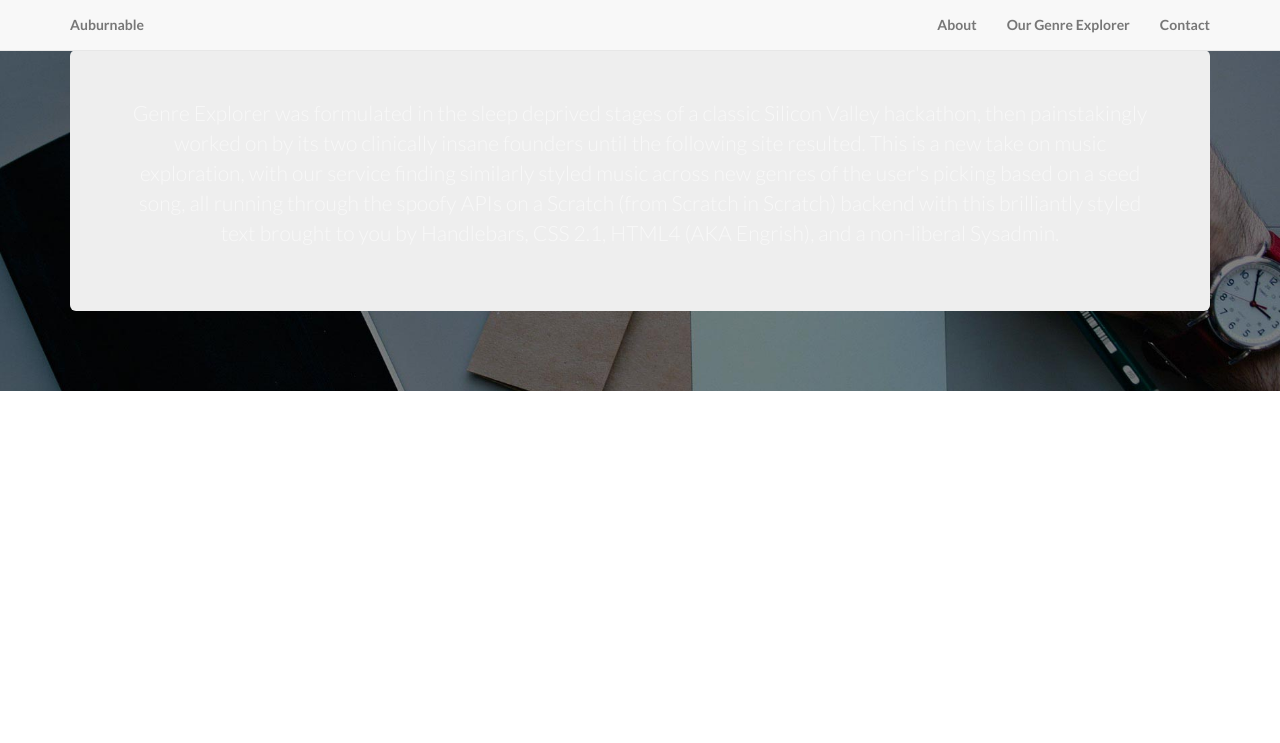
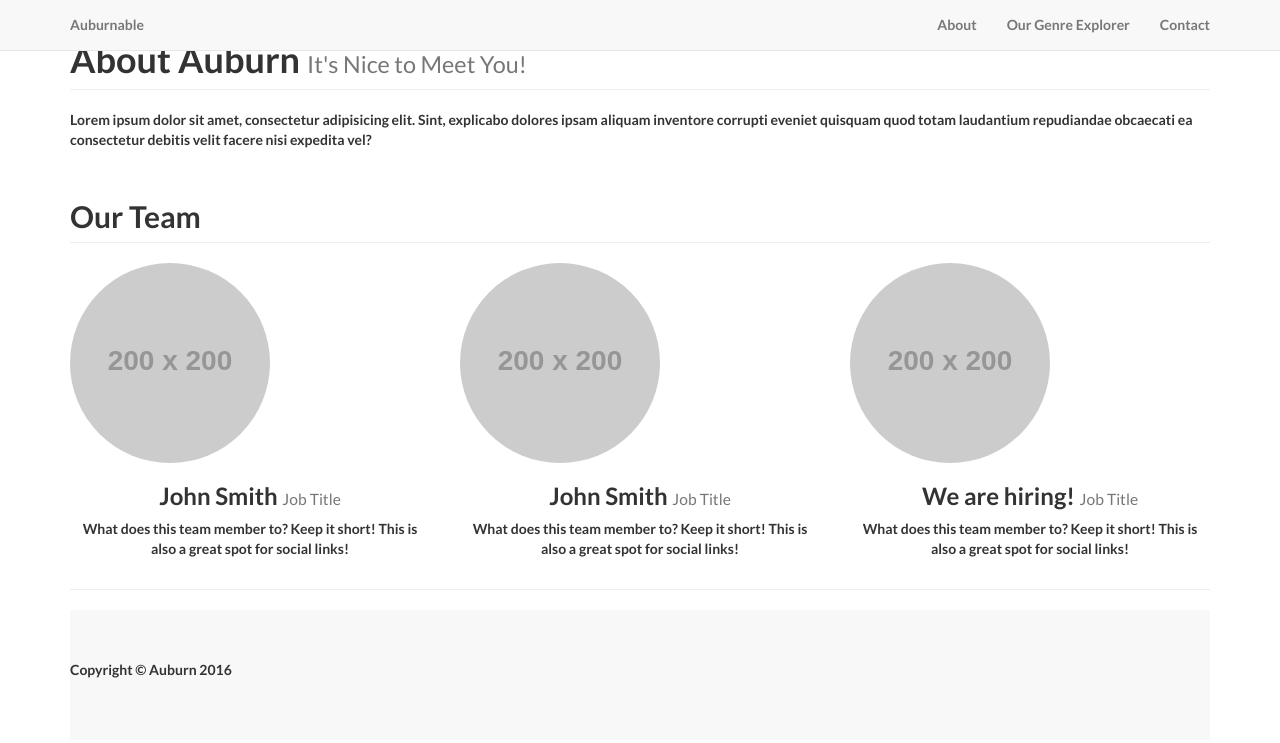
Before and after one commit to Murad-Awad/auburn, a plain HTML site: page about.html in a window 1280 px wide. Drawn offline with nearby package versions, Linux system fonts and the light colour scheme; placeholder pictures from the web are drawn by us.

Commit message:
Better looking about page

```diff
--- a/about.html
+++ b/about.html
@@ -1,28 +1,22 @@
 <!doctype html>
 <html>
 <head>
+ <meta charset="utf-8">
+    <meta http-equiv="X-UA-Compatible" content="IE=edge">
+    <meta name="viewport" content="width=device-width, initial-scale=1">
+    <meta name="description" content="">
+    <meta name="author" content="">
   <title>Welcome to Genre Explorer!</title>
   <!-- Bootstrap Core CSS -->
   <link href="css/bootstrap.min.css" rel="stylesheet">
 
   <!-- Custom CSS -->
   <link href="css/landing-page.css" rel="stylesheet">
+  <link rel="stylesheet" type="text/css" href="css/round-about.css">
 
   <!-- Custom Fonts -->
   <link href="font-awesome/css/font-awesome.min.css" rel="stylesheet" type="text/css">
-    <link href="https://fonts.googleapis.com/css?family=Lato:300,400,700,300italic,400italic,700italic" rel="stylesheet" type="text/css">       <style type="text/css">
-        #login, #loggedin {
-            display: none;
-        }
-
-        .text-overflow {
-            overflow: hidden;
-            text-overflow: ellipsis;
-            white-space: nowrap;
-            width: 500px;
-        }
-    </style>
-
+  <link href="https://fonts.googleapis.com/css?family=Lato:300,400,700,300italic,400italic,700italic" rel="stylesheet" type="text/css">
 <script>
   (function(i,s,o,g,r,a,m){i['GoogleAnalyticsObject']=r;i[r]=i[r]||function(){
     (i[r].q=i[r].q||[]).push(arguments)},i[r].l=1*new Date();a=s.createElement(o),
@@ -36,7 +30,8 @@
 </head>
 
 <body>
-<div id="navigation">
+
+    <!-- Navigation -->
     <nav class="navbar navbar-default navbar-fixed-top topnav" role="navigation">
         <div class="container topnav">
             <!-- Brand and toggle get grouped for better mobile display -->
@@ -53,7 +48,7 @@
             <div class="collapse navbar-collapse" id="bs-example-navbar-collapse-1">
                 <ul class="nav navbar-nav navbar-right">
                     <li>
-                        <a href="#about">About</a>
+                        <a href="about.html">About</a>
                     </li>
                     <li>
                         <a href="#services">Our Genre Explorer</a>
@@ -67,18 +62,72 @@
         </div>
         <!-- /.container -->
     </nav>
+
+
+    <!-- Header -->
+      <!-- Page Content -->
+    <div class="container">
+
+        <!-- Introduction Row -->
+        <div class="row">
+            <div class="col-lg-12">
+                <h1 class="page-header">About Auburn
+                    <small>It's Nice to Meet You!</small>
+                </h1>
+                <p>Lorem ipsum dolor sit amet, consectetur adipisicing elit. Sint, explicabo dolores ipsam aliquam inventore corrupti eveniet quisquam quod totam laudantium repudiandae obcaecati ea consectetur debitis velit facere nisi expedita vel?</p>
+            </div>
         </div>
 
- <div class="intro-header">
-    <div class="container text-center">
-      <div class="jumbotron">
-       <p> Genre Explorer was formulated in the sleep deprived stages of a classic Silicon Valley hackathon, then painstakingly worked on by its two clinically insane founders until the following site resulted. This is a new take on music exploration, with our service finding similarly styled music across new genres of the user's picking based on a seed song, all running through the spoofy APIs on a Scratch (from Scratch in Scratch) backend with this brilliantly styled text brought to you by Handlebars, CSS 2.1, HTML4 (AKA Engrish), and a non-liberal Sysadmin. </p>
+        <!-- Team Members Row -->
+        <div class="row">
+            <div class="col-lg-12">
+                <h2 class="page-header">Our Team</h2>
+            </div>
+            <div class="col-lg-4 col-sm-6 text-center">
+                <img class="img-circle img-responsive img-center" src="http://placehold.it/200x200" alt="">
+                <h3>John Smith
+                    <small>Job Title</small>
+                </h3>
+                <p>What does this team member to? Keep it short! This is also a great spot for social links!</p>
+            </div>
+            <div class="col-lg-4 col-sm-6 text-center">
+                <img class="img-circle img-responsive img-center" src="http://placehold.it/200x200" alt="">
+                <h3>John Smith
+                    <small>Job Title</small>
+                </h3>
+                <p>What does this team member to? Keep it short! This is also a great spot for social links!</p>
+            </div>
+            <div class="col-lg-4 col-sm-6 text-center">
+                <img class="img-circle img-responsive img-center" src="http://placehold.it/200x200" alt="">
+                <h3>We are hiring!
+                    <small>Job Title</small>
+                </h3>
+                <p>What does this team member to? Keep it short! This is also a great spot for social links!</p>
             </div>
         </div>
+
+        <hr>
+
+        <!-- Footer -->
+        <footer>
+            <div class="row">
+                <div class="col-lg-12">
+                    <p>Copyright &copy; Auburn 2016</p>
                 </div>
+                <!-- /.col-lg-12 -->
             </div>
+            <!-- /.row -->
+        </footer>
+
     </div>
-<script src="jquery.js"></script>
- <script src="bootstrap.min.js"></script>
+    <!-- /.container -->
+
+    <!-- jQuery -->
+    <script src="js/jquery.js"></script>
+
+    <!-- Bootstrap Core JavaScript -->
+    <script src="js/bootstrap.min.js"></script>
+
 </body>
+
 </html>
```
Lines whose indentation alone changed are shown as unchanged.
